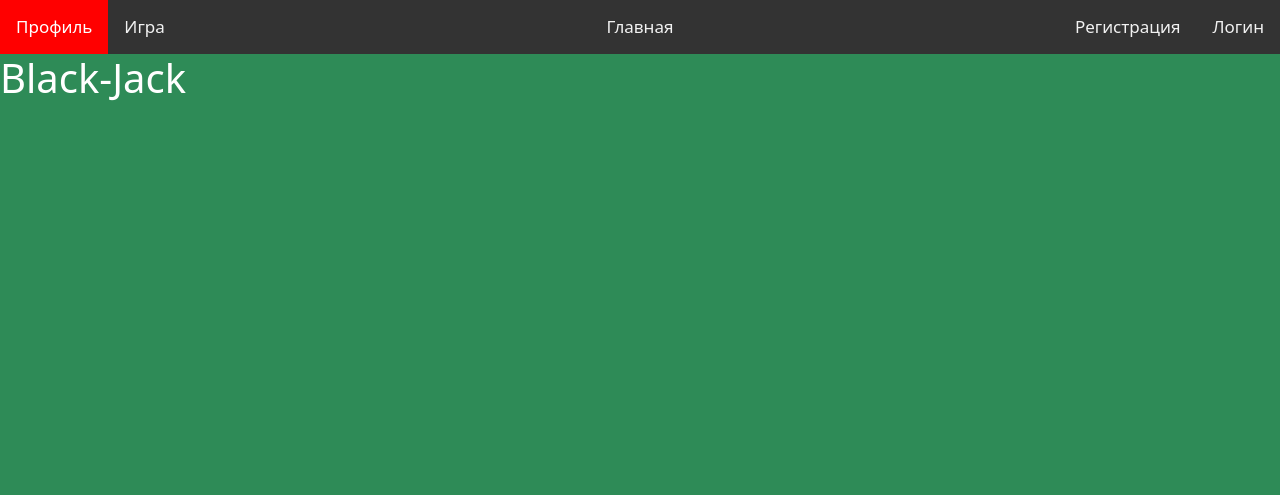
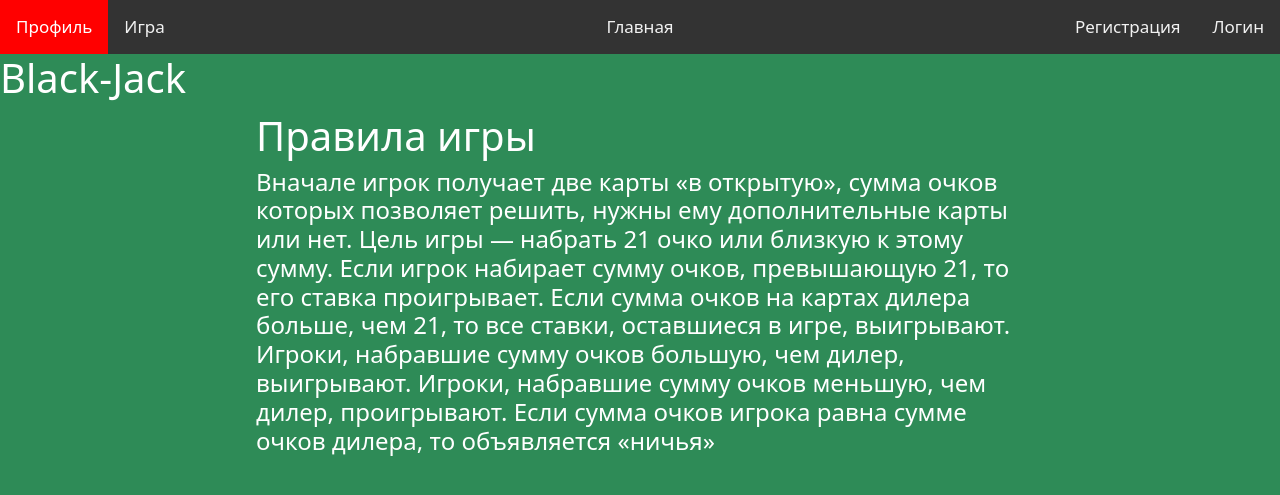
Before and after one commit to denistred/flask_project, a Flask app: page / in a window 1280 px wide. Shown: the top 495 px of the page. Run offline with Flask 3, Linux system fonts and the light colour scheme; some libraries are stand-ins or nearby versions.

Commit message:
slightly improved ui

```diff
--- a/templates/base.html
+++ b/templates/base.html
@@ -19,7 +19,7 @@
       <a class="active" href="profile">Профиль</a>
       <a href="game">Игра</a>
       <div id="generalContainer">
-        <a id="general" href="rules">Главная</a>
+        <a id="general" href="/">Главная</a>
       </div>
 
       {% if user %}
--- a/templates/index.html
+++ b/templates/index.html
@@ -1,5 +1,21 @@
-{% extends 'base.html' %}
-
-{% block content %}
-<h1>Black-Jack<h1>
-{% endblock %}
+{% extends 'base.html' %} {% block content %}
+<h1>
+  Black-Jack
+  <h1>
+    <div class="rulesContainer">
+      <h1>Правила игры</h1>
+      <p>
+        Вначале игрок получает две карты «в открытую», сумма очков которых
+        позволяет решить, нужны ему дополнительные карты или нет. Цель игры —
+        набрать 21 очко или близкую к этому сумму. Если игрок набирает сумму
+        очков, превышающую 21, то его ставка проигрывает. Если сумма очков на
+        картах дилера больше, чем 21, то все ставки, оставшиеся в игре,
+        выигрывают. Игроки, набравшие сумму очков большую, чем дилер,
+        выигрывают. Игроки, набравшие сумму очков меньшую, чем дилер,
+        проигрывают. Если сумма очков игрока равна сумме очков дилера, то
+        объявляется «ничья»
+      </p>
+    </div>
+    {% endblock %}
+  </h1>
+</h1>
```
